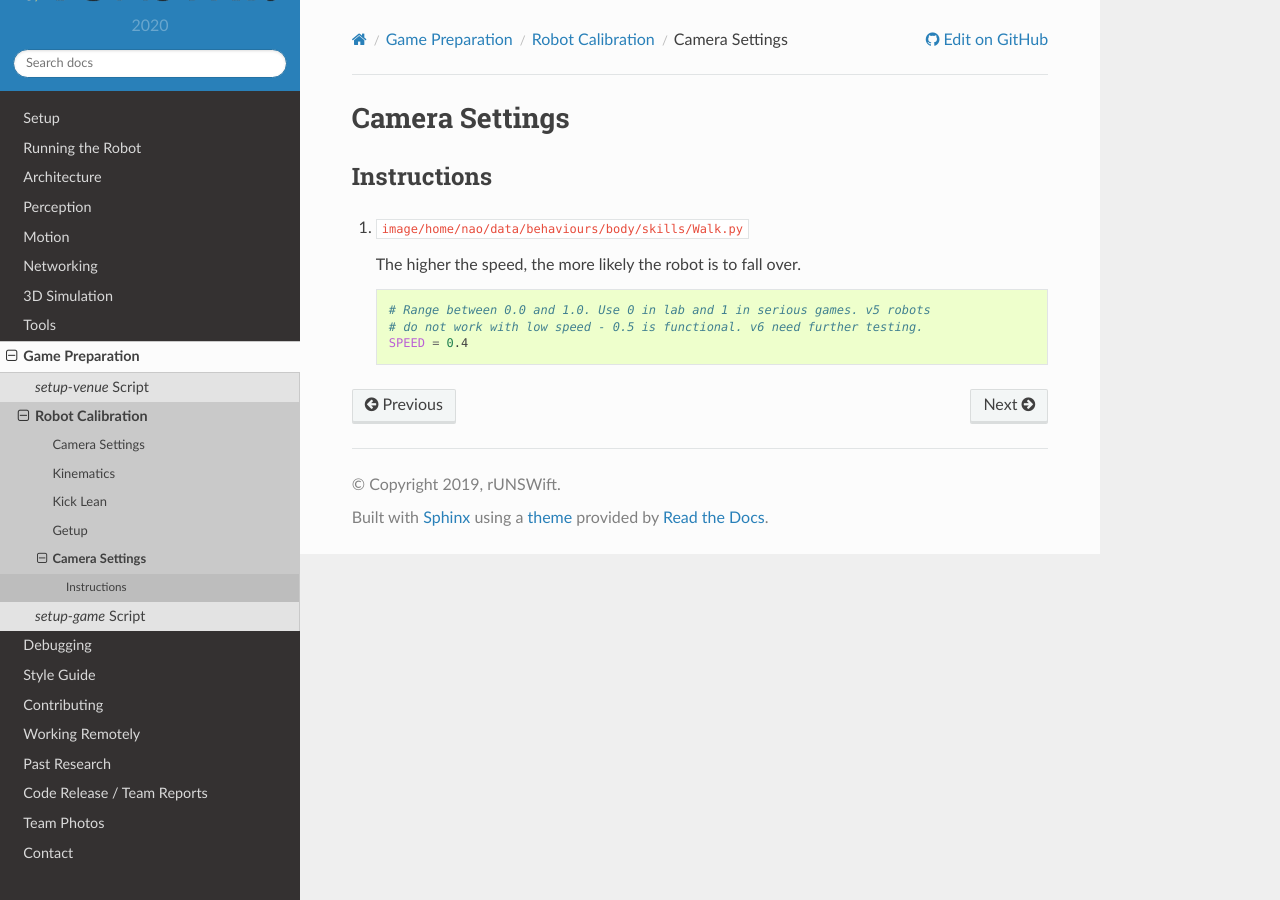
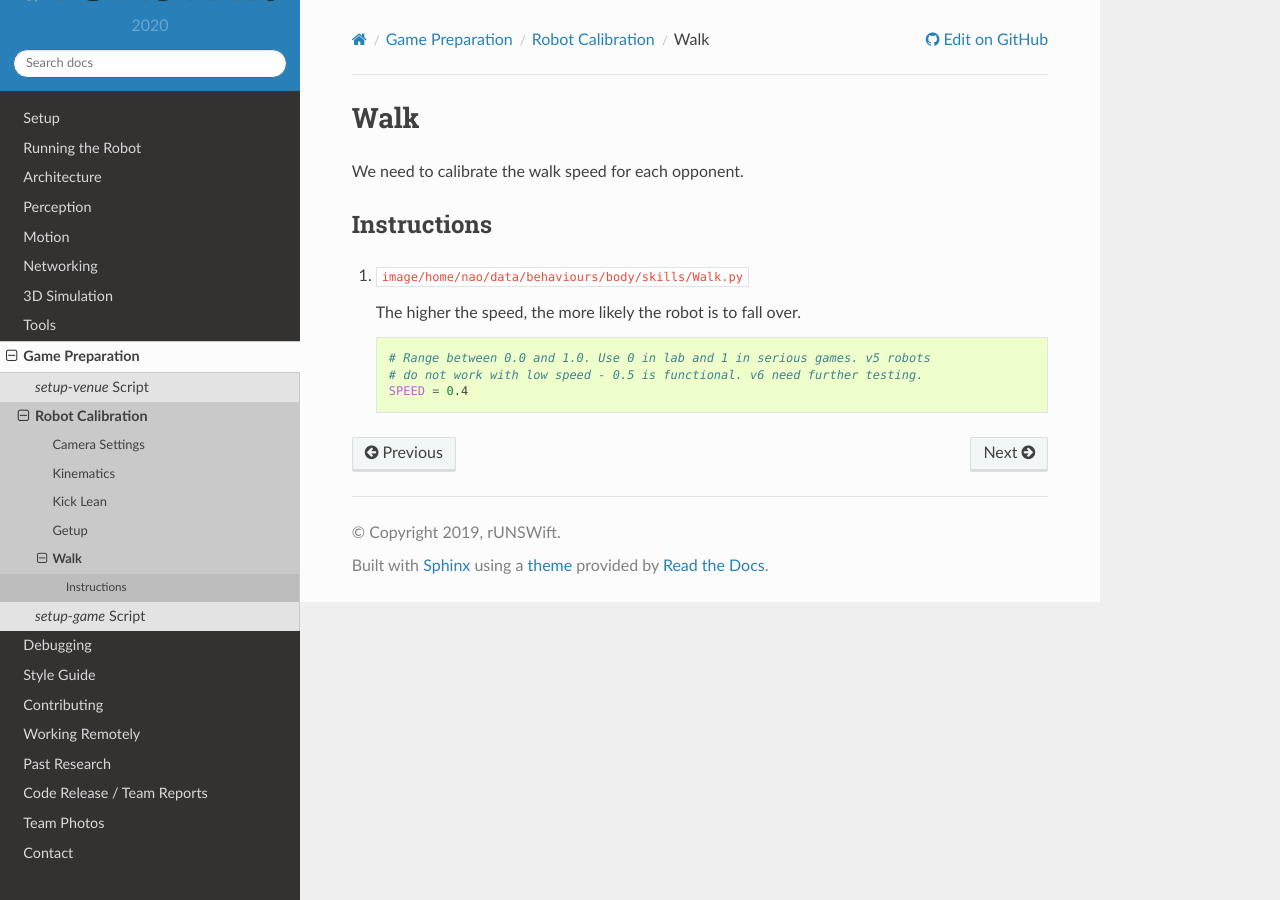
Before and after one commit to UNSWComputing/rUNSWift-docs, a Sphinx documentation site: the page built from source/game_preparation/calibration/calibration_walk.rst, in a window 1280 px wide. Built offline with Sphinx 7.4.7 and the Read the Docs theme 2.0.0, drawn with Linux system fonts in a browser that asks for light colours.

Commit message:
because i forgot to change the title

```diff
--- a/source/game_preparation/calibration/calibration_walk.rst
+++ b/source/game_preparation/calibration/calibration_walk.rst
@@ -1,8 +1,8 @@
 ###############
-Camera Settings
+Walk
 ###############
 
-
+We need to calibrate the walk speed for each opponent.
 
 ************
 Instructions
```
